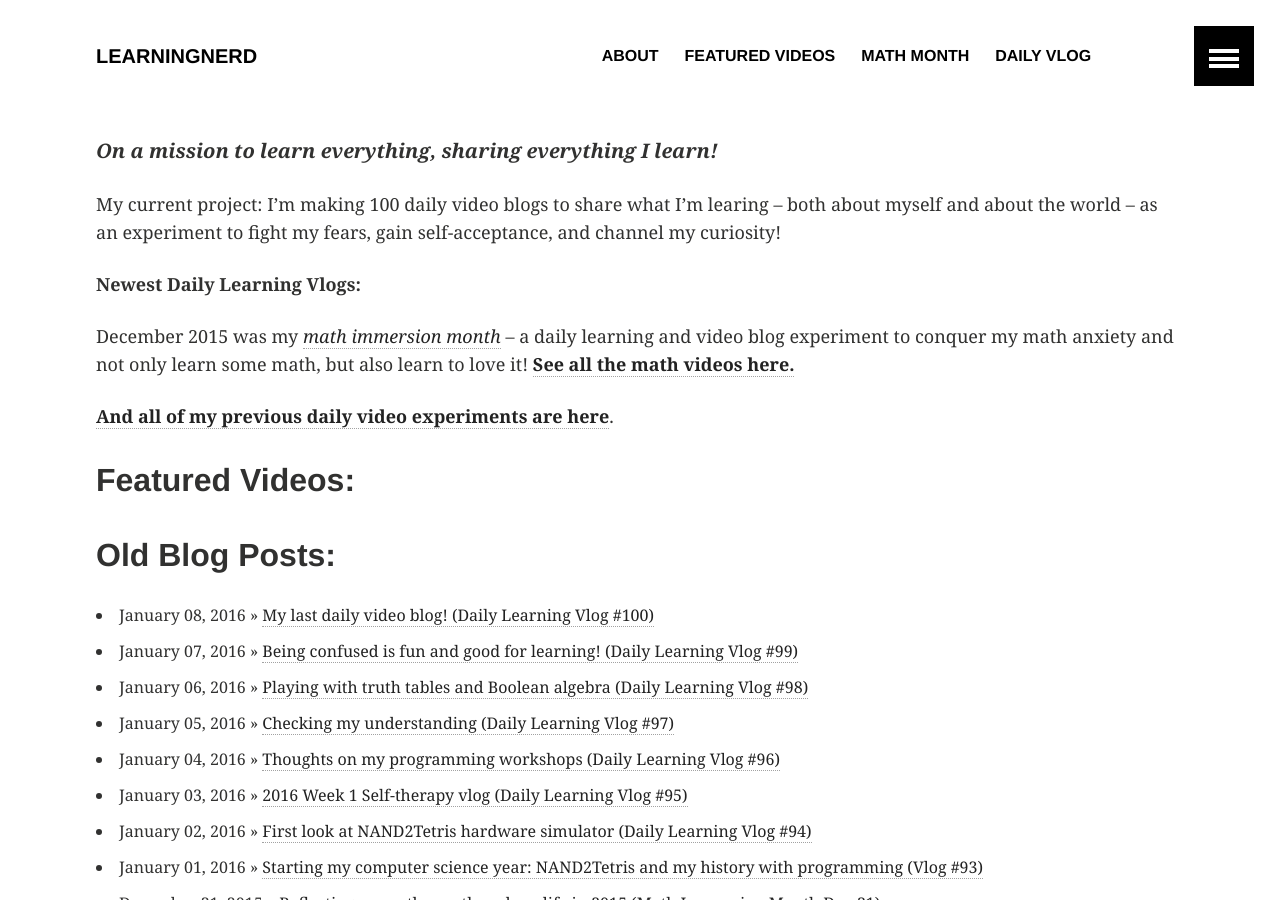
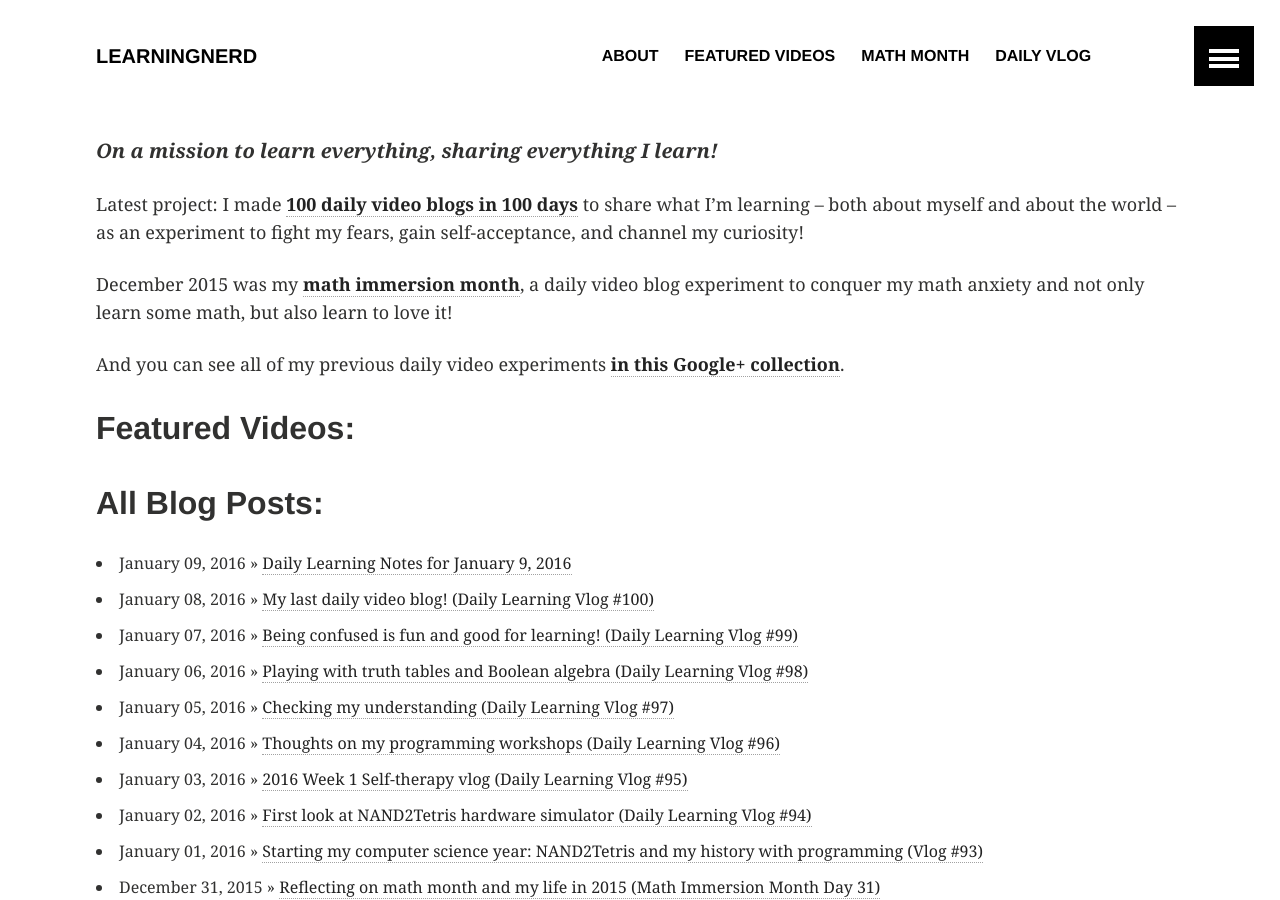
Before and after one commit to LearningNerd/learningnerd.github.io, a Jekyll site: the page built from index.md, in a window 1280 px wide and 900 px high. Built offline with Jekyll 4.4.1, drawn with Linux system fonts in a browser that asks for light colours.

Commit message:
jan 9 blog

```diff
--- a/index.md
+++ b/index.md
@@ -6,19 +6,11 @@ title:
 
 <strong><em>On a mission to learn everything, sharing everything I learn!</em></strong>
 
-My current project: I'm making 100 daily video blogs to share what I'm learing -- both about myself and about the world -- as an experiment to fight my fears, gain self-acceptance, and channel my curiosity!
+Latest project: I made [**100 daily video blogs in 100 days**](/vlog/) to share what I'm learning -- both about myself and about the world -- as an experiment to fight my fears, gain self-acceptance, and channel my curiosity!
 
-**Newest Daily Learning Vlogs:**
+December 2015 was my [**math immersion month**](/math/), a daily video blog experiment to conquer my math anxiety and not only learn some math, but also learn to love it!
 
-<div class="tiles">
-{% for post in site.categories.vlog %}
-	{% include post-list.html %}
-{% endfor %}
-</div><!-- /.tiles -->
-
-December 2015 was my [*math immersion month*](/math/) -- a daily learning and video blog experiment to conquer my math anxiety and not only learn some math, but also learn to love it! [**See all the math videos here.**](/math/)
-
-<strong><a href="https://plus.google.com/u/0/collection/kAGMq">And all of my previous daily video experiments are here</a></strong>.
+And you can see all of my previous daily video experiments <strong><a href="https://plus.google.com/u/0/collection/kAGMq">in this Google+ collection</a></strong>.
 
 <h2>Featured Videos:</h2>
 <div class="tiles">
@@ -27,7 +19,7 @@ December 2015 was my [*math immersion month*](/math/) -- a daily learning and vi
 {% endfor %}
 </div><!-- /.tiles -->
 
-<h2>Old Blog Posts:</h2>
+<h2>All Blog Posts:</h2>
 <div class="tiles">
 {% for post in site.posts %}
     {% unless post.categories contains 'featured' %}
```
Also changed, not shown: _posts/2016-01-01-daily-learning-93.md (+1 -1 lines), _posts/2016-01-09-notes.md (added, +93 -0 lines), vlog.md (+18 -4 lines).
